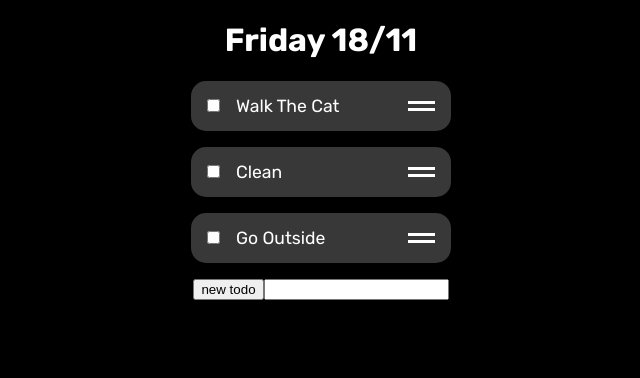
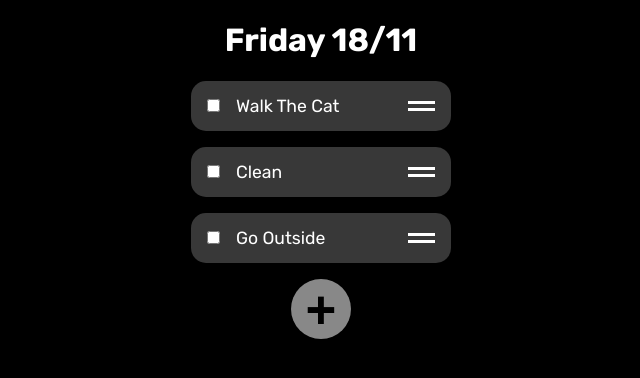
Before and after one commit to IngaViitanen/task-manager, a React (Create React App) app: page / in a window 1280 px wide. Shown: the top 378 px of the page, without its empty margins (319-959 px from the left). Built offline with nearby package versions, Linux system fonts and the light colour scheme.

Commit message:
create task

```diff
--- a/src/components/CreateTodo.js
+++ b/src/components/CreateTodo.js
@@ -1,7 +1,7 @@
 import React, { useState, useContext } from 'react'
 import TaskContext from '../context/Context'
 
-const CreateTodo = () => {
+const CreateTodo = ({showCreate, setShowCreate}) => {
     const { todos, setTodos } = useContext(TaskContext)
     const [todo, setTodo] = useState('')
 
@@ -19,6 +19,7 @@ const CreateTodo = () => {
     const submitTodo = () => {
         addTodo(newTodo)
         setTodo('')
+        setShowCreate(!showCreate)
       }
 
   return (
--- a/src/components/TodosList.js
+++ b/src/components/TodosList.js
@@ -9,7 +9,7 @@ import EditButton from './EditButton'
 
 const TodosList = () => {
   const { todos, setTodos, doneTasks, setDoneTasks } = useContext(TaskContext)
-  const [showDetails, setShowDetails] = useState(false)
+  const [showCreate, setShowCreate] = useState(false)
 
   useEffect(() => {
     if(doneTasks.length === 1){
@@ -58,7 +58,15 @@ const TodosList = () => {
                     <Button onClick={moveTaskQue}></Button>
                   </Task>
         })}
-        <CreateTodo />
+
+        {
+        showCreate
+        ?
+        <CreateTodo showCreate={showCreate} setShowCreate={setShowCreate}/>
+        :
+        <OpenCreateBtn onClick={() => setShowCreate(!showCreate)} >+</OpenCreateBtn>
+        }
+
 
         {doneTasks.map((task) => {
           return <li key={task.id}>{task.title}</li>
@@ -66,6 +74,17 @@ const TodosList = () => {
     </section>
   )
 }
+
+const OpenCreateBtn = styled.button`
+    width: 60px;
+    height: 60px;
+    border: none;
+    border-radius: 90px;
+    background-color: #888;
+    font-size: 3.3rem;
+    font-weight: bold;
+    padding: 0;
+`;
 
 const Button = styled.button`
     margin: 1rem;
```
Lines whose indentation alone changed are shown as unchanged.
